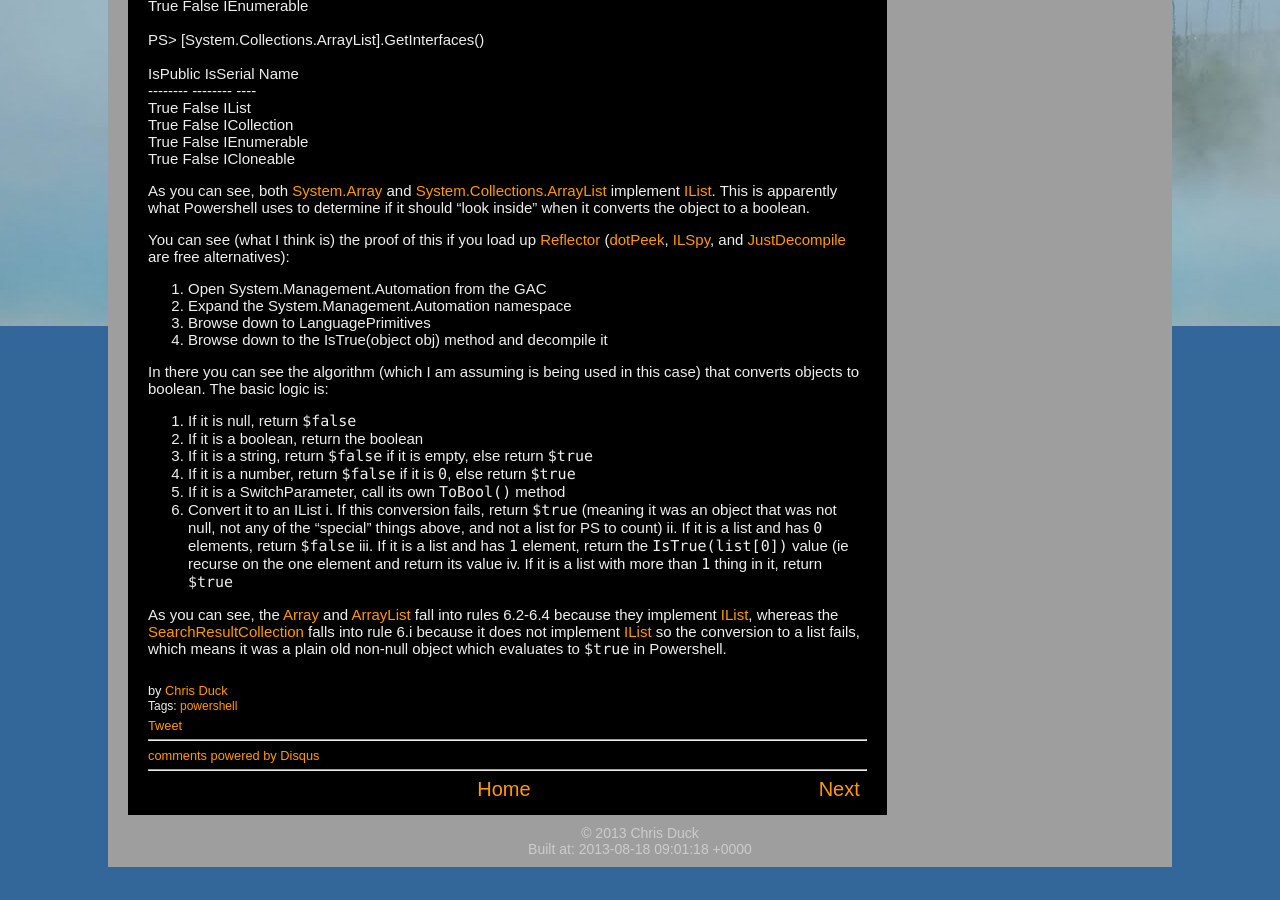
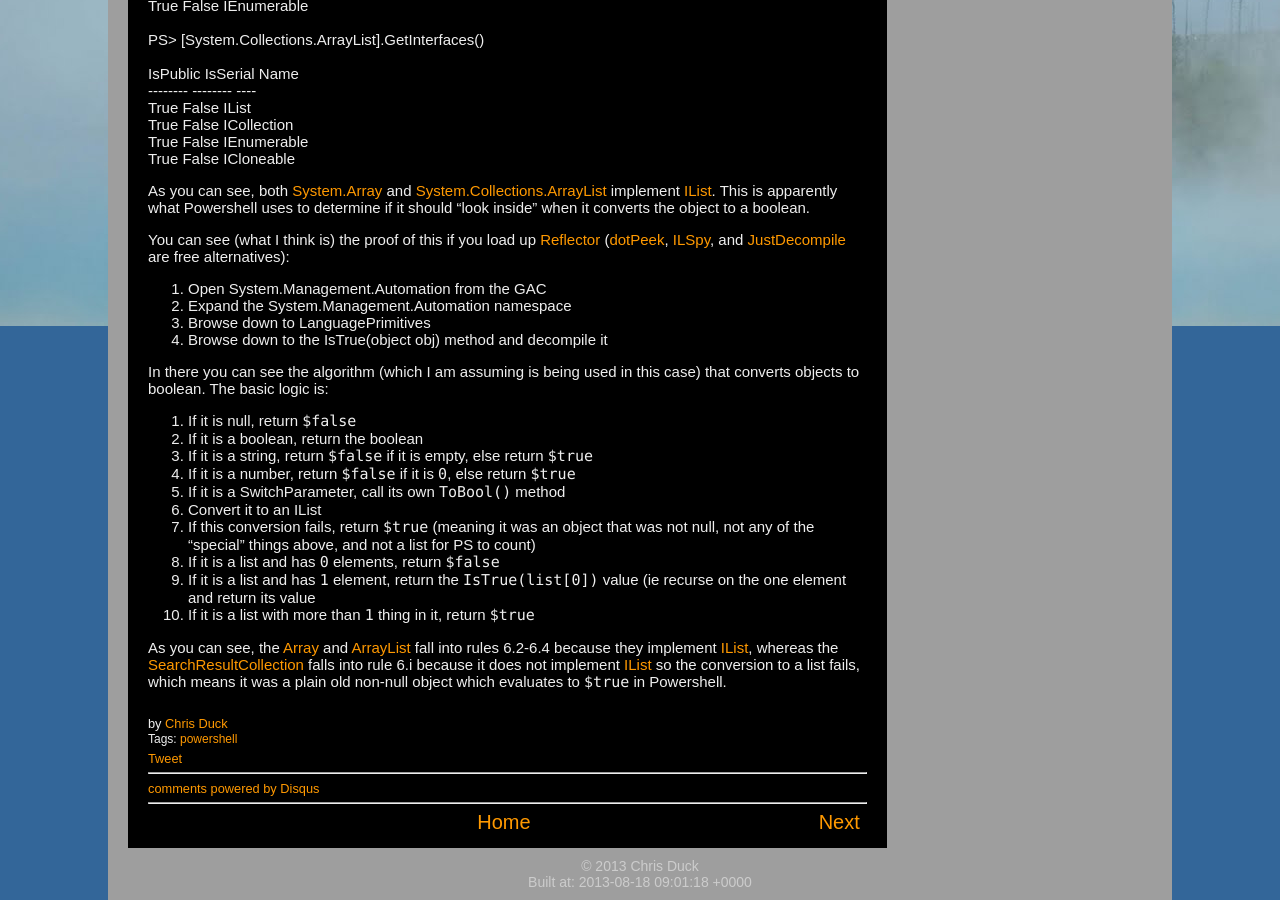
Before and after one commit to gpduck/gpduck.github.io, a Jekyll site: the page built from _posts/2012-01-28-casting-objects-to-boolean-in-powershell.markdown, in a window 1280 px wide and 900 px high, scrolled down 798 px. Built offline with Jekyll 4.4.1, drawn with Linux system fonts in a browser that asks for light colours; comment, search, counter and statistics services are not loaded; before the commit the page ends 1665 px from its top, so only the background shows below that.

Commit message:
revert back to numbers in sub-list, also fixed typo in paragraph

```diff
--- a/_posts/2012-01-28-casting-objects-to-boolean-in-powershell.markdown
+++ b/_posts/2012-01-28-casting-objects-to-boolean-in-powershell.markdown
@@ -58,10 +58,11 @@ In there you can see the algorithm (which I am assuming is being used in this ca
 4. If it is a number, return ``$false`` if it is ``0``, else return ``$true``
 5. If it is a SwitchParameter, call its own ``ToBool()`` method
 6. Convert it to an IList
-  i. If this conversion fails, return ``$true`` (meaning it was an object that was not null, not any of the "special" things above, and not a list for PS to count)
-  ii. If it is a list and has ``0`` elements, return ``$false``
-  iii. If it is a list and has ``1`` element, return the ``IsTrue(list[0])`` value (ie recurse on the one element and return its value
-  iv. If it is a list with more than ``1`` thing in it, return ``$true``
+  1. If this conversion fails, return ``$true`` (meaning it was an object that was not null, not any of the "special" things above, and not a list for PS to count)
+  2. If it is a list and has ``0`` elements, return ``$false``
+  3. If it is a list and has ``1`` element, return the ``IsTrue(list[0])`` value (ie recurse on the one element and return its value
+  4. If it is a list with more than ``1`` thing in it, return ``$true``
+
 
 As you can see, the [Array][] and [ArrayList][] fall into rules 6.2-6.4 because they implement [IList][], whereas the [SearchResultCollection][collection] falls into rule 6.i because it does not implement [IList][] so the conversion to a list fails, which means it was a plain old non-null object which evaluates to ``$true`` in Powershell.
 
```
